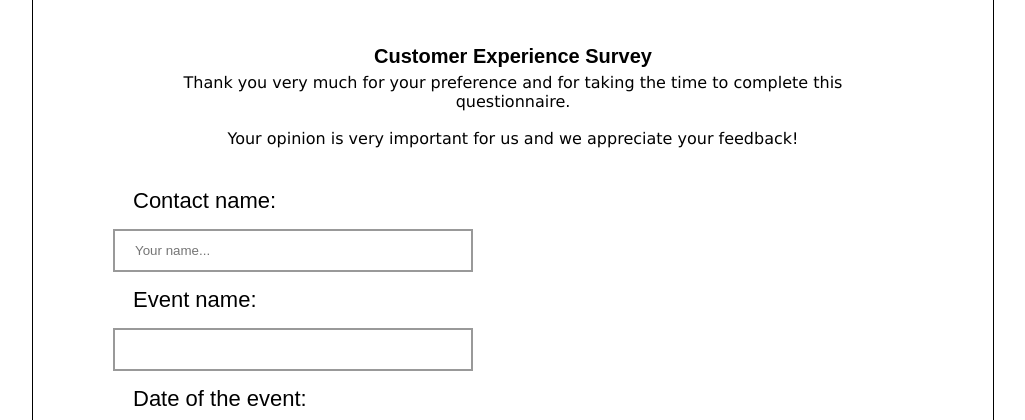
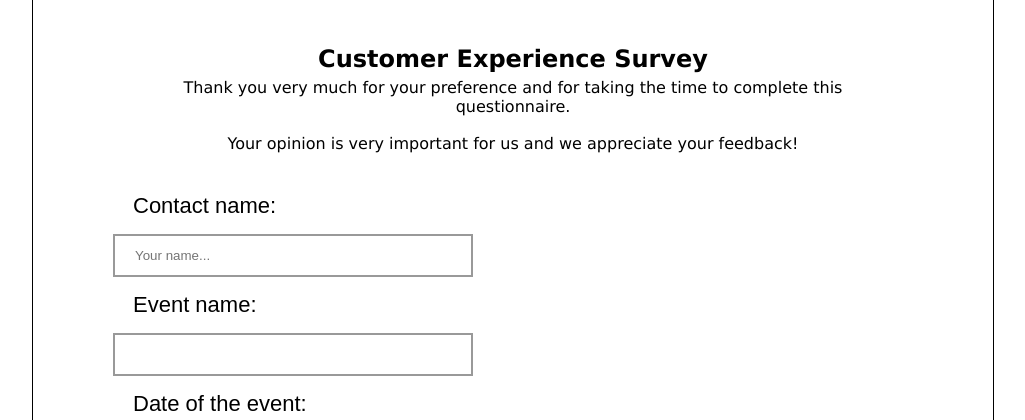
Before and after one commit to rpacheco2019/vault, a PHP site: page / in a window 1280 px wide. Shown: the part 243-663 px from the top of the page, without its empty margins (127-1152 px from the left). Run offline with PHP 8.4, Linux system fonts and the light colour scheme.

Commit message:
Se modifica el font size del titulo por se mostraba raro en pantallas chicas

```diff
--- a/css/estilos.css
+++ b/css/estilos.css
@@ -4,8 +4,8 @@
 }
 
 h1{
-    font-size: 20px;
-    font-family: sans-serif;
+    font-size: 24px;
+    font-family: verdana;
     font-weight: bold;
     margin: 5px;
 }
```
